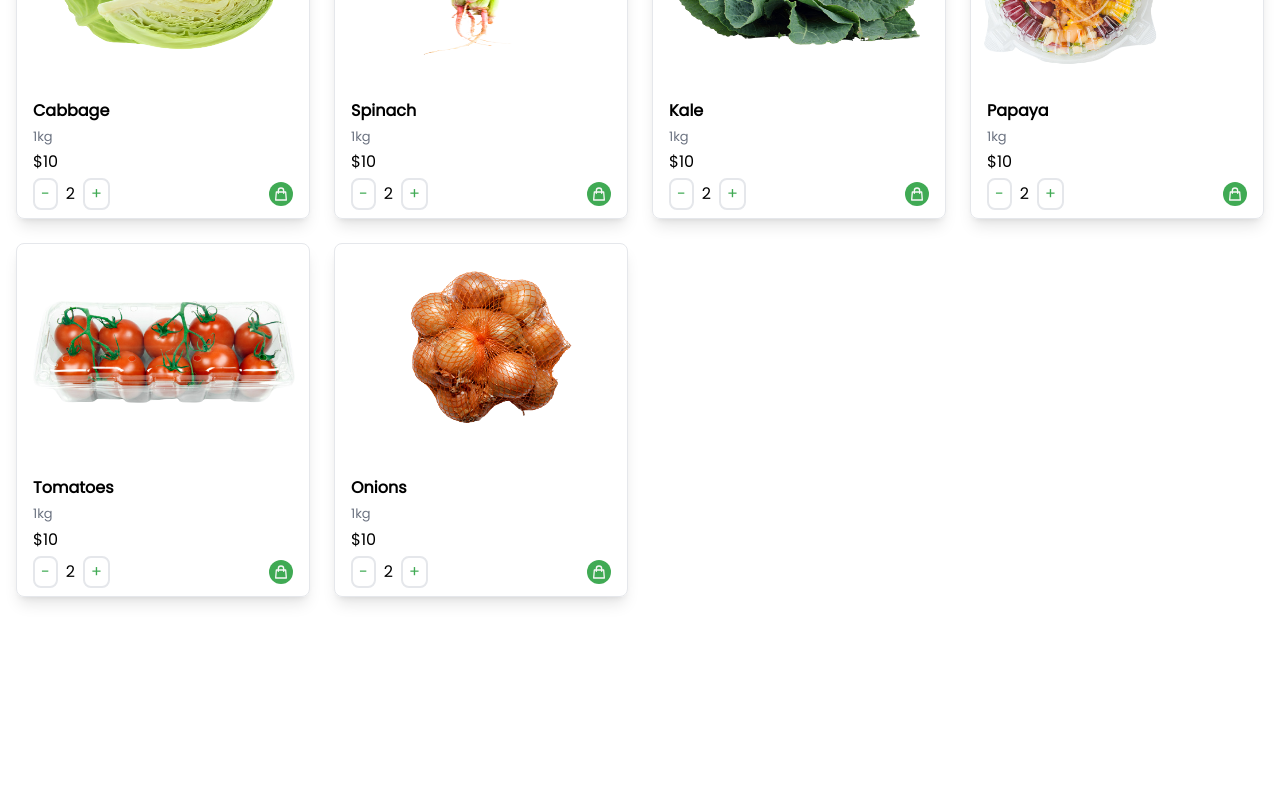
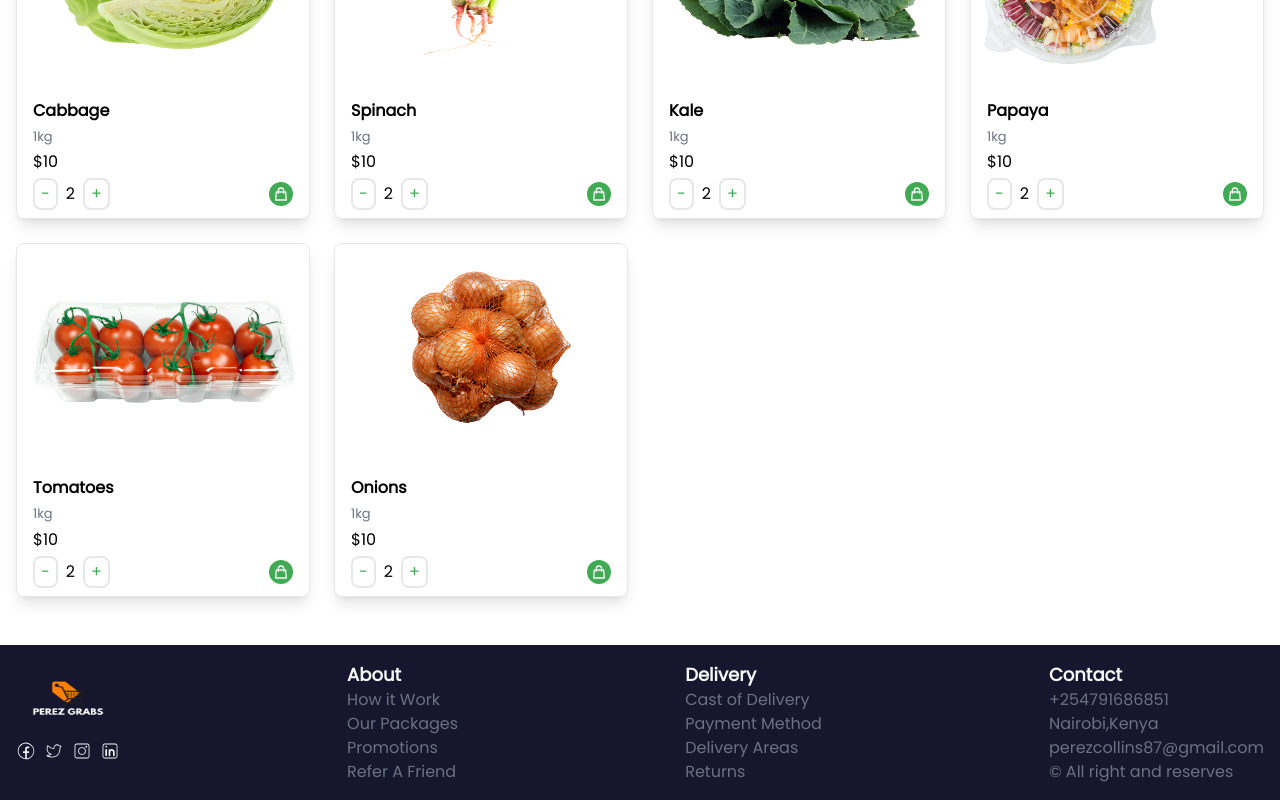
Before and after one commit to Collins87mbathi/grocery_microservice_ui, a React (Create React App) app: page / in a window 1280 px wide. Shown: the part 1100-1900 px from the top of the page. Before the commit the page ends 1745 px from the top, so only its background shows below. Built offline with nearby package versions, Linux system fonts and the light colour scheme.

Commit message:
added the footer component

```diff
--- /dev/null
+++ b/src/Footer/Footer.jsx
@@ -0,0 +1,42 @@
+import React from 'react'
+import logo from '../Assets/logo2.png'
+import {CiFacebook,CiTwitter,CiInstagram,CiLinkedin} from "react-icons/ci"
+
+const Footer = () => {
+  return (
+    <div className='max-w-[1640px] p-4 bg-[#16162E] text-[#F7F7F7] flex gap-4 justify-between'>
+    <div className='flex flex-col'>
+     <img src={logo} className='h-[80px] w-auto' alt='logo'/>
+     <div className='lg:flex gap-2 md:text-[20px]'>
+        <CiFacebook/>
+        <CiTwitter/>
+        <CiInstagram/>
+        <CiLinkedin/>
+     </div>
+    </div>
+    <div className='flex flex-col'>
+    <p className='text-[18px] font-semibold'>About</p>
+    <p className='text-gray-500'>How it Work</p>
+    <p className='text-gray-500'>Our Packages</p>
+    <p className='text-gray-500'>Promotions</p>
+    <p className='text-gray-500'>Refer A Friend</p>
+    </div>
+    <div className='flex flex-col'>
+    <p className='text-[18px] font-semibold'>Delivery</p>
+    <p className='text-gray-500'>Cast of Delivery</p>
+    <p className='text-gray-500'>Payment Method</p>
+    <p className='text-gray-500'>Delivery Areas</p>
+    <p className='text-gray-500'>Returns</p>
+    </div>
+    <div className='flex flex-col'>
+    <p className='text-[18px] font-semibold'>Contact</p>
+    <p className='text-gray-500'>+254791686851</p>
+    <p className='text-gray-500'>Nairobi,Kenya</p>
+    <p className='text-gray-500'>perezcollins87@gmail.com</p>
+    <p className='text-gray-500'>&#169; All right and reserves</p>
+    </div>
+    </div>
+  )
+}
+
+export default Footer
--- a/src/Home/Home.jsx
+++ b/src/Home/Home.jsx
@@ -1,5 +1,6 @@
 import React from 'react';
 import Filter from '../Filter/Filter';
+import Footer from '../Footer/Footer';
 import Hero from '../Hero/Hero';
 import Navbar from '../Navbar/Navbar';
 import Products from '../Products/Products';
@@ -12,6 +13,7 @@ const Home = () => {
    <Hero/>
    <Filter/>
    <Products/>
+   <Footer/>
    </>
   )
 }
--- a/src/Products/Products.jsx
+++ b/src/Products/Products.jsx
@@ -53,7 +53,7 @@ const Products = () => {
     <div className="max-w-[1640px] m-auto px-4 py-12">
         <div className='flex justify-between items-center'>
             <h3 className='md:text-[20px] font-bold'>Popular Product</h3>
-            <button className='rounded-3xl bg-[#40AA54] text-[#F7F7F7] px-[0.75rem] py-[0.55rem] w-[20%]'>see all</button>
+            <button className='rounded-3xl bg-[#40AA54] text-[#F7F7F7] px-[0.75rem] py-[0.55rem] w-[20%] md:text-[16px] text-[12px]'>see all</button>
         </div>
         <div className='grid grid-cols-2 lg:grid-cols-4 gap-6 pt-4'>
          {
```
Also changed, not shown: src/Assets/logo2.png (added).
